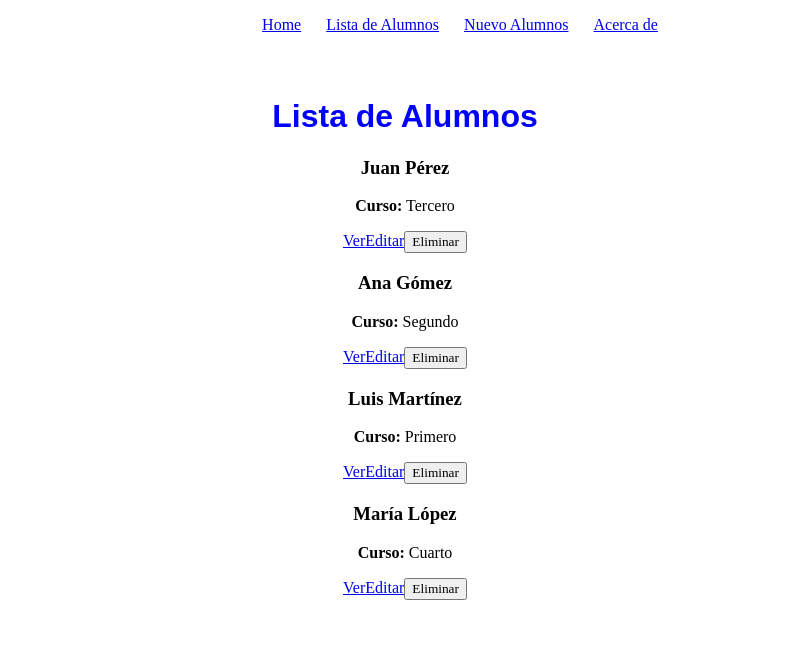
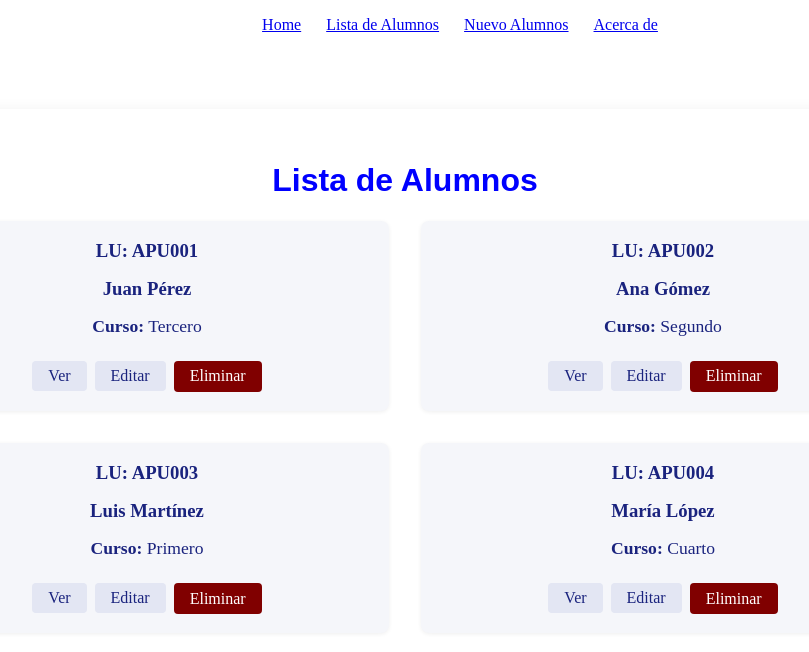
Before and after one commit to matiasvargas-dev/pv_tp5_grupo19, a React (Vite) app: page /lista-alumnos in a window 1280 px wide. Shown: the top 652 px of the page, without its empty margins (235-1044 px from the left). Built offline with nearby package versions, Linux system fonts and the light colour scheme.

Commit message:
feat: agrega y mejora estilos para lista de alumnos y detalle de alumno

```diff
--- a/src/views/ListaAlumno/AlumnoDetalle.jsx
+++ b/src/views/ListaAlumno/AlumnoDetalle.jsx
@@ -1,5 +1,5 @@
 import { useParams } from "react-router";
-
+import "./style.css";
 const AlumnoDetalle = ({ alumnos }) => {
   const { id } = useParams(); // Extraemos el id del parámetro de la URL
   const alumno = alumnos.find(a => a.id === parseInt(id));
@@ -7,7 +7,7 @@ const AlumnoDetalle = ({ alumnos }) => {
   if (!alumno) return <p>Alumno no encontrado</p>;
 
   return (
-    <div>
+    <div className="detalle-alumno-container">
       <h2>Detalle de {alumno.nombre} {alumno.apellido}</h2>
       <p><strong>LU:</strong> {alumno.lu}</p>
       <p><strong>Curso:</strong> {alumno.curso}</p>
--- a/src/views/ListaAlumno/components/AlumnoCard.jsx
+++ b/src/views/ListaAlumno/components/AlumnoCard.jsx
@@ -2,13 +2,14 @@ import { Link } from "react-router";
 const AlumnoCard = ({ alumno, onDelete }) => {
   const { id, nombre, apellido, curso } = alumno;
   return (
-    <div>
+    <div className="alumno-card">
+      <h3>LU: {alumno.lu}</h3>
       <h3>{nombre} {apellido}</h3>
-      <p><strong>Curso:</strong> {curso}</p>
+      <p className="alumno-curso"><strong>Curso:</strong> {curso}</p>
       <div>
-        <Link to={`/alumno/${id}`}>Ver</Link>
-        <Link to={`/alumno/${id}/editar`}>Editar</Link>
-        <button onClick={() => onDelete(id)}>Eliminar</button>
+        <Link to={`/alumno/${id}`} className="alumno-link">Ver</Link>
+        <Link to={`/alumno/${id}/editar`} className="alumno-link">Editar</Link>
+        <button onClick={() => onDelete(id)} className="alumno-btn">Eliminar</button>
       </div>
     </div>
   )
--- a/src/views/ListaAlumno/index.jsx
+++ b/src/views/ListaAlumno/index.jsx
@@ -4,9 +4,10 @@ import Title from "../../components/ui/Title";
 
 const ListaAlumnos = ({ alumnos, eliminarAlumno }) => {
   return (
-    <>
+    <div className="lista-alumnos-container">
       <ListaLayout>
         <Title description={"Lista de Alumnos"} />
+        <div className="lista-alumnos-grid">
           {
             alumnos.length === 0 ? (
               <p>No hay alumnos registrados.</p>
@@ -19,8 +20,9 @@ const ListaAlumnos = ({ alumnos, eliminarAlumno }) => {
                 />
               ))
             )}
+          </div>
         </ListaLayout>
-    </>
+      </div>
   );
 };
 
--- a/src/views/ListaAlumno/layout/ListaLayout.jsx
+++ b/src/views/ListaAlumno/layout/ListaLayout.jsx
@@ -1,3 +1,4 @@
+import "../style.css";
 const ListaLayout = ({ children }) => {
   return (
     <>
--- a/src/views/ListaAlumno/style.css
+++ b/src/views/ListaAlumno/style.css
@@ -0,0 +1,98 @@
+/*
+  Estilos para la lista de alumnos
+*/
+.lista-alumnos-container {
+  max-width: 1000px;
+  margin: 2rem auto;
+  background: #fff;
+  border-radius: 12px;
+  box-shadow: 0 2px 16px #0001;
+  padding: 2rem;
+}
+
+.lista-alumnos-grid {
+  display: grid;
+  grid-template-columns: repeat(auto-fit, minmax(320px, 1fr));
+  gap: 2rem;
+}
+
+.alumno-card {
+  background: #f5f6fa;
+  border-radius: 8px;
+  box-shadow: 0 1px 4px #0001;
+  padding: 1.2rem 1.5rem;
+  display: flex;
+  flex-direction: column;
+  gap: 0.5rem;
+  margin-bottom: 0;
+}
+
+.alumno-card h3 {
+  margin: 0 0 0.5rem 0;
+  color: #1a237e;
+}
+
+.alumno-curso {
+  margin: 0 0 0.5rem 0;
+  color: #1a237e;
+  font-weight: 500;
+  font-size: 1.1rem;
+}
+
+.alumno-link {
+  color: #1a237e;
+  background: #e3e6f3;
+  text-decoration: none;
+  font-weight: 500;
+  font-size: 1rem;
+  padding: 0.4rem 1rem;
+  border-radius: 4px;
+  margin-right: 0.5rem;
+  margin-top: 0.5rem;
+  transition: background 0.2s, color 0.2s;
+}
+
+.alumno-link:hover {
+  background: #c5cae9;
+  color: #800000;
+}
+
+.alumno-btn {
+  background: #800000;
+  color: #fff;
+  border: none;
+  border-radius: 4px;
+  padding: 0.4rem 1rem;
+  font-size: 1rem;
+  font-weight: 500;
+  cursor: pointer;
+  margin-top: 0.5rem;
+  transition: background 0.2s;
+}
+
+.alumno-btn:hover {
+  background: #a93226;
+}
+
+/*
+  Estilos para el detalle de alumno
+*/
+
+.detalle-alumno-container {
+  max-width: 600px;
+  margin: 2rem auto;
+  background: #fff;
+  border-radius: 12px;
+  box-shadow: 0 2px 16px #0001;
+  padding: 2rem;
+}
+
+.detalle-alumno-container h2 {
+  color: #800000;
+  margin-bottom: 1.5rem;
+}
+
+.detalle-alumno-container p {
+  font-size: 1.1rem;
+  margin: 0.5rem 0;
+}
```
Lines whose indentation alone changed are shown as unchanged.
